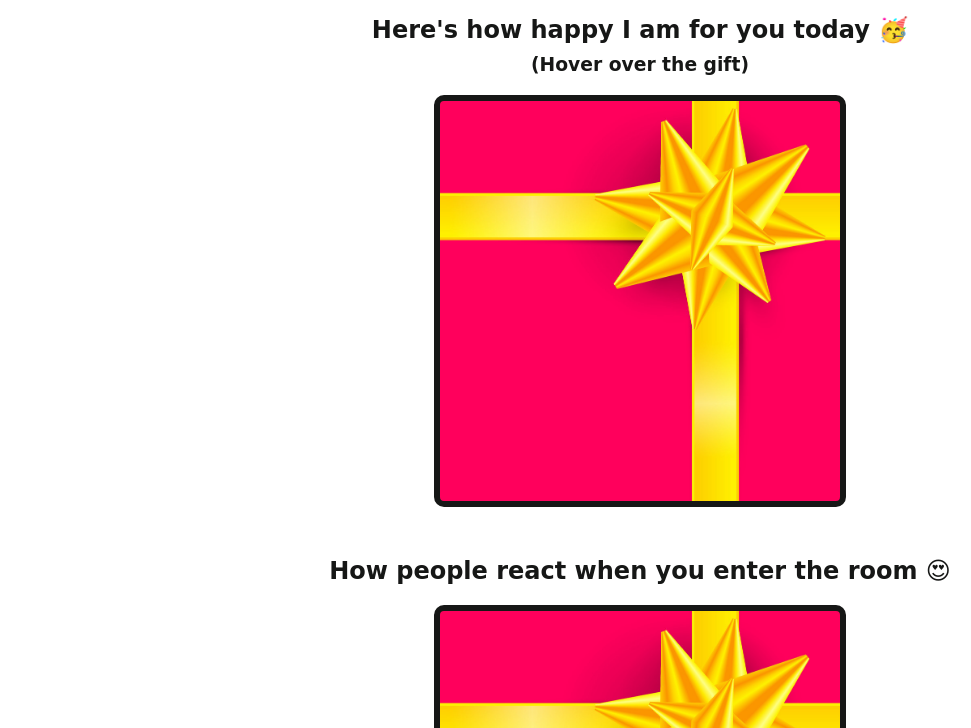
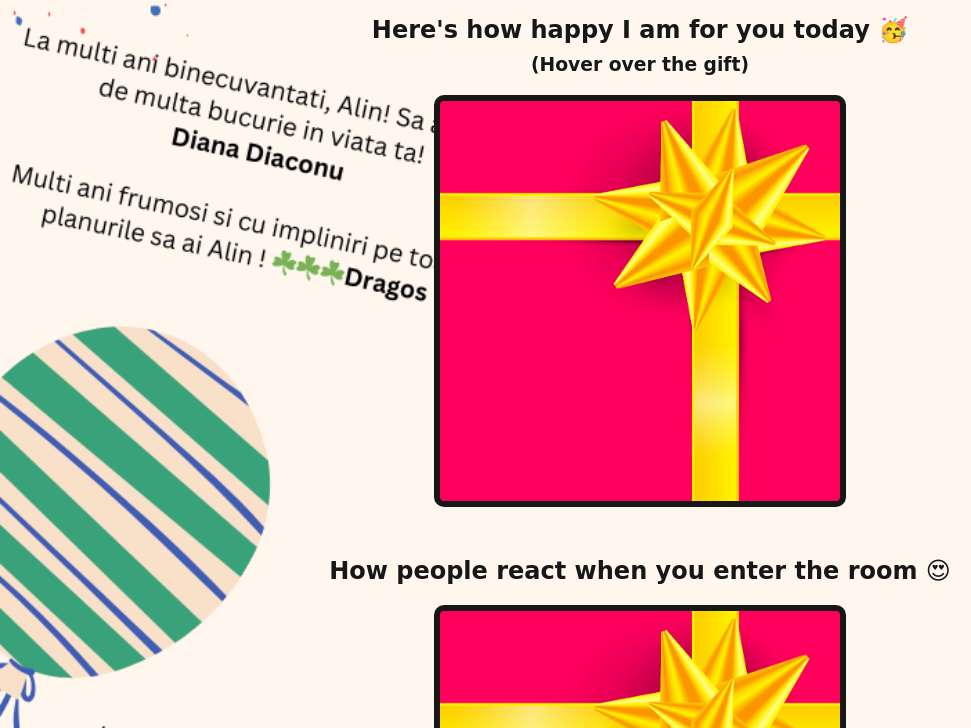
Before and after one commit to CostinX/birthday-card, a website built with Vite: page index.html in a window 1280 px wide. Shown: the part 400-1128 px from the top of the page, without its empty margins (0-971 px from the left). Built offline with nearby package versions, Linux system fonts and the light colour scheme; files whose address does not match are found by name; a web font is replaced by a local one.

Commit message:
Update styles.css

```diff
--- a/styles.css
+++ b/styles.css
@@ -1,7 +1,7 @@
 body {
     text-align: center;
     font-family: 'Happy Monkey', cursive;
-    background: url(background.png);
+    background: url(backgroundv2.png);
     background-size: cover;
     color: #161716;
 }
```
